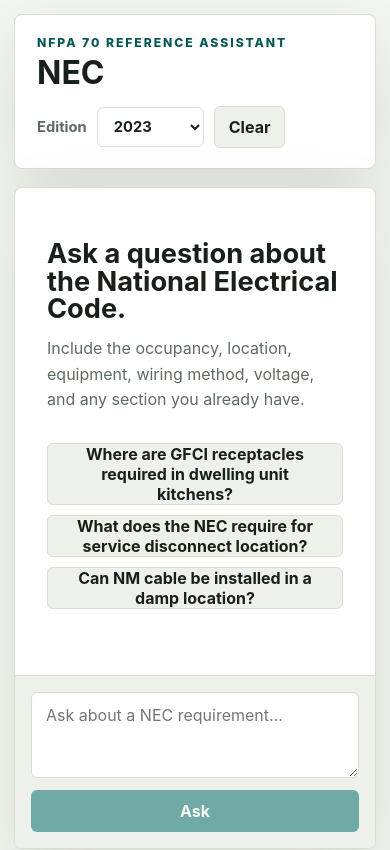
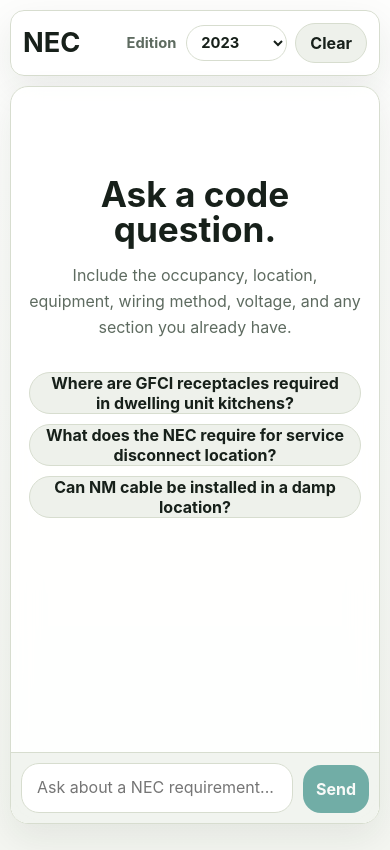
Before and after one commit to Dashhhhhhhh/writespace, a Next.js app: page / in a window 390 px wide. Shown: the top 850 px of the page. Built offline with nearby package versions, Linux system fonts and the light colour scheme.

Commit message:
Refine responsive chat UI

```diff
--- a/app/globals.css
+++ b/app/globals.css
@@ -12,7 +12,8 @@
   --accent-soft: #dff3ef;
   --warning: #8a4b0f;
   --danger: #b3261e;
-  --shadow: 0 24px 70px rgba(23, 32, 26, 0.12);
+  --shadow: 0 24px 70px rgba(23, 32, 26, 0.1);
+  --soft-shadow: 0 14px 36px rgba(23, 32, 26, 0.08);
 }
 
 * {
@@ -26,7 +27,9 @@
 }
 
 body {
-  background: var(--bg);
+  background:
+    linear-gradient(180deg, rgba(255, 255, 255, 0.82), rgba(244, 246, 241, 0.94)),
+    var(--bg);
   color: var(--text);
   font-family:
     Inter, ui-sans-serif, system-ui, -apple-system, BlinkMacSystemFont, "Segoe UI",
@@ -51,15 +54,15 @@
 
 .app-shell {
   min-height: 100vh;
-  padding: 24px;
+  padding: clamp(12px, 2.2vw, 24px);
 }
 
 .chat-shell {
   display: grid;
   grid-template-rows: auto minmax(0, 1fr) auto;
-  gap: 18px;
-  min-height: calc(100vh - 48px);
-  max-width: 1280px;
+  gap: 12px;
+  min-height: calc(100vh - clamp(24px, 4.4vw, 48px));
+  max-width: 1100px;
   margin: 0 auto;
 }
 
@@ -67,17 +70,18 @@
 .chat-panel,
 .app-footer {
   border: 1px solid var(--border);
-  background: var(--surface);
-  box-shadow: var(--shadow);
+  background: rgba(255, 255, 255, 0.9);
+  box-shadow: var(--soft-shadow);
 }
 
 .app-header {
   display: flex;
   align-items: center;
   justify-content: space-between;
-  gap: 18px;
-  padding: 20px 22px;
-  border-radius: 8px;
+  gap: 14px;
+  padding: 14px 16px;
+  border-radius: 14px;
+  backdrop-filter: blur(14px);
 }
 
 .eyebrow {
@@ -97,8 +101,8 @@
 
 h1 {
   margin-bottom: 0;
-  font-size: clamp(2rem, 4vw, 3.8rem);
-  line-height: 0.95;
+  font-size: clamp(1.8rem, 3.2vw, 3rem);
+  line-height: 1;
 }
 
 h2 {
@@ -111,7 +115,7 @@
   display: flex;
   align-items: center;
   flex-wrap: wrap;
-  gap: 10px;
+  gap: 8px;
 }
 
 .edition-control {
@@ -124,10 +128,10 @@
 }
 
 .edition-control select {
-  min-height: 40px;
-  padding: 0 34px 0 12px;
+  min-height: 36px;
+  padding: 0 30px 0 10px;
   border: 1px solid var(--border);
-  border-radius: 6px;
+  border-radius: 999px;
   background: var(--surface);
   color: var(--text);
 }
@@ -148,33 +152,38 @@
 .chat-panel {
   display: grid;
   grid-template-rows: minmax(0, 1fr) auto auto;
-  min-height: 70vh;
-  border-radius: 8px;
+  min-height: 0;
+  border-radius: 18px;
   overflow: hidden;
+  backdrop-filter: blur(14px);
 }
 
 .message-list {
   display: grid;
   align-content: start;
-  gap: 14px;
+  gap: 12px;
   overflow: auto;
-  padding: 20px;
+  padding: clamp(14px, 2.2vw, 26px);
+  scroll-padding-bottom: 120px;
 }
 
 .empty-state {
   display: grid;
-  gap: 14px;
-  max-width: 760px;
-  padding: 32px 12px;
+  gap: 16px;
+  width: min(760px, 100%);
+  justify-self: center;
+  padding: clamp(30px, 9vh, 96px) 4px;
+  text-align: center;
 }
 
 .empty-state h2 {
   margin: 0;
-  font-size: clamp(1.7rem, 4vw, 3.2rem);
+  font-size: clamp(2.2rem, 7vw, 5rem);
   line-height: 1;
 }
 
 .empty-state p {
+  justify-self: center;
   max-width: 620px;
   color: var(--muted);
   line-height: 1.6;
@@ -183,15 +192,16 @@
 .example-list {
   display: flex;
   flex-wrap: wrap;
+  justify-content: center;
   gap: 10px;
 }
 
 .example-button,
 .secondary-button,
 .primary-button {
-  min-height: 42px;
+  min-height: 40px;
   border: 1px solid transparent;
-  border-radius: 6px;
+  border-radius: 999px;
   padding: 0 14px;
   font-weight: 750;
 }
@@ -213,21 +223,25 @@
 }
 
 .message {
-  width: min(820px, 100%);
-  padding: 15px 16px;
+  width: min(780px, 100%);
+  padding: 14px 15px;
   border: 1px solid var(--border);
-  border-radius: 8px;
+  border-radius: 18px;
   background: var(--surface);
+  box-shadow: 0 8px 18px rgba(23, 32, 26, 0.04);
 }
 
 .message-user {
   justify-self: end;
   background: var(--surface-strong);
   color: #ffffff;
+  border-color: var(--surface-strong);
+  border-bottom-right-radius: 6px;
 }
 
 .message-assistant {
   justify-self: start;
+  border-bottom-left-radius: 6px;
 }
 
 .message-loading {
@@ -236,7 +250,7 @@
 
 .message-meta {
   margin-bottom: 8px;
-  font-size: 0.76rem;
+  font-size: 0.72rem;
   font-weight: 800;
   letter-spacing: 0.1em;
   text-transform: uppercase;
@@ -292,22 +306,26 @@
 .composer {
   display: grid;
   grid-template-columns: minmax(0, 1fr) auto;
-  gap: 12px;
-  padding: 16px;
+  align-items: end;
+  gap: 10px;
+  padding: 12px;
   border-top: 1px solid var(--border);
-  background: var(--surface-muted);
+  background: rgba(238, 241, 235, 0.78);
+  backdrop-filter: blur(14px);
 }
 
 .composer textarea {
   width: 100%;
-  min-height: 74px;
-  max-height: 220px;
-  resize: vertical;
+  min-height: 48px;
+  max-height: 160px;
+  resize: none;
   border: 1px solid var(--border);
-  border-radius: 6px;
-  padding: 12px 14px;
+  border-radius: 18px;
+  padding: 13px 15px;
   color: var(--text);
   outline: none;
+  line-height: 1.35;
+  box-shadow: inset 0 1px 0 rgba(255, 255, 255, 0.78);
 }
 
 .composer textarea:focus,
@@ -318,13 +336,16 @@
 
 .composer .primary-button {
   align-self: end;
-  min-width: 98px;
+  min-width: 78px;
+  min-height: 48px;
+  border-radius: 18px;
 }
 
 .app-footer {
-  padding: 14px 18px;
-  border-radius: 8px;
+  padding: 10px 14px;
+  border-radius: 14px;
   box-shadow: none;
+  text-align: center;
 }
 
 .sr-only {
@@ -448,32 +469,45 @@
 
 @media (max-width: 860px) {
   .app-shell {
-    padding: 14px;
+    padding: 10px;
   }
 
   .chat-shell {
-    min-height: calc(100vh - 28px);
+    min-height: calc(100vh - 20px);
+    gap: 10px;
   }
 
   .app-header {
-    align-items: flex-start;
-    flex-direction: column;
+    align-items: center;
+    flex-direction: row;
+    padding: 12px;
   }
 
-  .content-grid {
-    grid-template-columns: 1fr;
+  .eyebrow {
+    display: none;
   }
 
-  .chat-panel {
-    min-height: 68vh;
+  h1 {
+    font-size: 1.7rem;
   }
 
   .composer {
-    grid-template-columns: 1fr;
+    grid-template-columns: minmax(0, 1fr) auto;
+    padding: 10px;
   }
 
   .composer .primary-button {
-    width: 100%;
+    width: auto;
+    min-width: 64px;
+    padding: 0 12px;
+  }
+
+  .message {
+    width: min(92%, 780px);
+  }
+
+  .app-footer {
+    display: none;
   }
 
   .section-shell {
--- a/app/page.tsx
+++ b/app/page.tsx
@@ -1,6 +1,13 @@
 "use client";
 
-import { FormEvent, useEffect, useMemo, useRef, useState } from "react";
+import {
+  FormEvent,
+  KeyboardEvent,
+  useEffect,
+  useMemo,
+  useRef,
+  useState,
+} from "react";
 
 type Role = "user" | "assistant";
 
@@ -142,7 +149,10 @@
 
   async function handleSubmit(event: FormEvent<HTMLFormElement>) {
     event.preventDefault();
+    await sendMessage();
+  }
 
+  async function sendMessage() {
     const question = draft.trim();
 
     if (!question || isLoading) {
@@ -209,6 +219,15 @@
     }
   }
 
+  function handleDraftKeyDown(event: KeyboardEvent<HTMLTextAreaElement>) {
+    if (event.key !== "Enter" || event.shiftKey || event.nativeEvent.isComposing) {
+      return;
+    }
+
+    event.preventDefault();
+    void sendMessage();
+  }
+
   function handleExample(question: string) {
     setDraft(question);
   }
@@ -223,7 +242,7 @@
     <main className="app-shell">
       <section className="chat-shell">
         <header className="app-header">
-          <div>
+          <div className="brand-block">
             <p className="eyebrow">NFPA 70 reference assistant</p>
             <h1>NEC</h1>
           </div>
@@ -250,7 +269,7 @@
             <div className="message-list">
               {messages.length === 0 ? (
                 <div className="empty-state">
-                  <h2>Ask a question about the National Electrical Code.</h2>
+                  <h2>Ask a code question.</h2>
                   <p>
                     Include the occupancy, location, equipment, wiring method,
                     voltage, and any section you already have.
@@ -325,11 +344,12 @@
                 id="question"
                 value={draft}
                 onChange={(event) => setDraft(event.target.value)}
+                onKeyDown={handleDraftKeyDown}
                 placeholder="Ask about a NEC requirement..."
-                rows={3}
+                rows={1}
               />
               <button className="primary-button" type="submit" disabled={!canSend}>
-                {isLoading ? "Searching..." : "Ask"}
+                {isLoading ? "..." : "Send"}
               </button>
             </form>
           </section>
```
